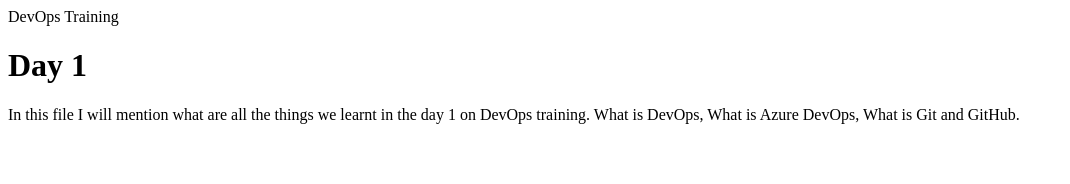
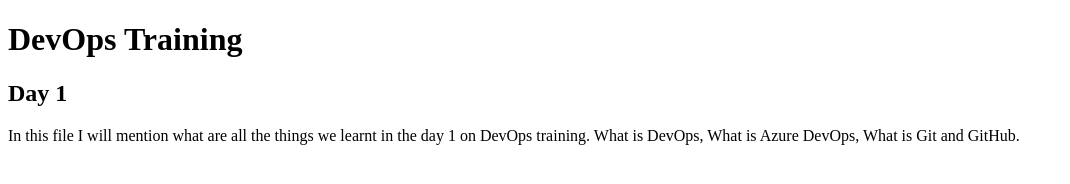
Before and after one commit to DarshilSoni10/DevOps-Training-Test, a plain HTML site: page Index.html in a window 1280 px wide. Shown: the whole page, without its empty margins (0-1070 px from the left). Drawn offline with Linux system fonts and the light colour scheme.

Commit message:
First HTML Code1.1

```diff
--- a/Index.html
+++ b/Index.html
@@ -1,10 +1,11 @@
 <!DOCTYPE html>
 <html>
     <body>
-<head> DevOps Training </head>
-<h1> Day 1</h1>
+<h1> DevOps Training </h1>
+<h2> Day 1</h2>
 <p> In this file I will mention what are all the things we learnt in the day 1 on DevOps training.
     What is DevOps, What is Azure DevOps, What is Git and GitHub.
     </p>
+
     </body>
 </html>
```
